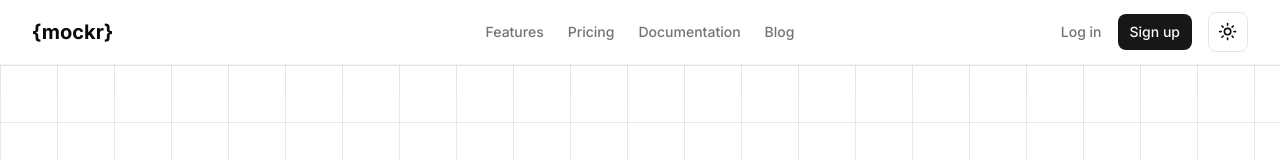
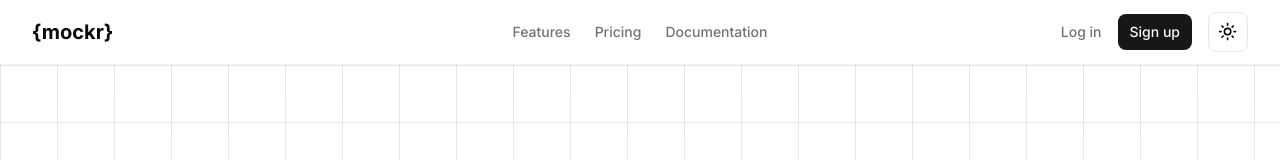
Before and after one commit to sam-warren/mockr, a Next.js app: page / in a window 1280 px wide. Shown: the top 160 px of the page. Built offline with nearby package versions, Linux system fonts and the light colour scheme.

Commit message:
Add todo, remove blog

```diff
--- a/src/components/layout/header.tsx
+++ b/src/components/layout/header.tsx
@@ -34,12 +34,6 @@
             >
               Documentation
             </Link>
-            <Link
-              href="/blog"
-              className="text-sm font-medium text-muted-foreground transition-colors hover:text-foreground"
-            >
-              Blog
-            </Link>
           </nav>
 
           {/* Right section - Actions */}
@@ -53,7 +47,7 @@
             <Button asChild size="sm">
               <Link href="/signup">Sign up</Link>
             </Button>
-            <ModeToggle/>
+            <ModeToggle />
           </div>
         </div>
       </Container>
```
Also changed, not shown: 1 other file (tests, documents, lock files or other folders).
